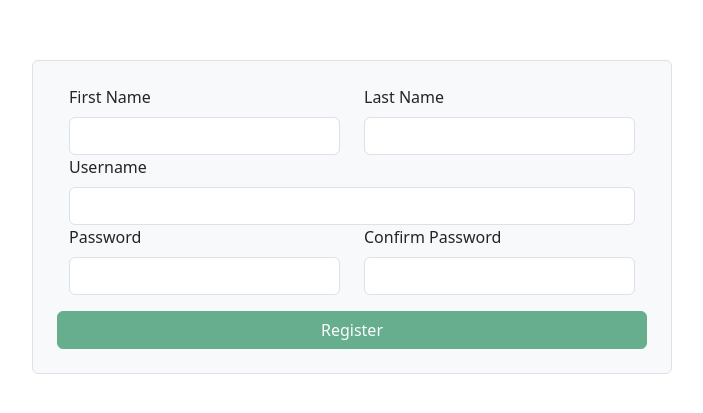
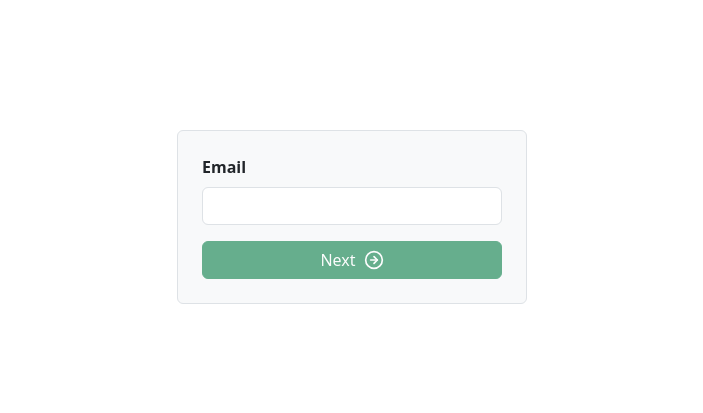
Before and after one commit to buildwithmo-dev/chat-frontend, a Next.js app: page /register in a window 1280 px wide. Shown: the part 183-596 px from the top of the page, without its empty margins (288-991 px from the left). Built offline with nearby package versions, Linux system fonts and the light colour scheme.

Commit message:
Initial commit

```diff
--- /dev/null
+++ b/src/app/components/SplashWrapper.js
@@ -0,0 +1,24 @@
+"use client";
+
+import { useState, useEffect } from "react";
+
+export default function SplashWrapper({ children }) {
+  const [loading, setLoading] = useState(true);
+
+  useEffect(() => {
+    const t = setTimeout(() => setLoading(false), 5000);
+    return () => clearTimeout(t);
+  }, []);
+
+  if (loading) {
+    return (
+      <div
+        className="d-flex align-items-center justify-content-center vh-100 bg-primary text-white"
+      >
+        My App Logo / Cover
+      </div>
+    );
+  }
+
+  return children;
+}
--- a/src/app/globals.css
+++ b/src/app/globals.css
@@ -75,3 +75,15 @@
   gap: 0.5rem;
   flex-wrap: nowrap;
 }
+
+/* globals.css */
+.fade-out {
+  animation: fadeOut 1s ease forwards;
+}
+
+@keyframes fadeOut {
+  to {
+    opacity: 0;
+    visibility: hidden;
+  }
+}
--- a/src/app/layout.js
+++ b/src/app/layout.js
@@ -1,7 +1,7 @@
 import { Geist, Geist_Mono } from "next/font/google";
 import "./globals.css";
-import 'bootstrap/dist/css/bootstrap.min.css';
-// import 'bootstrap/dist/js/bootstrap.bundle.min.js';
+import "bootstrap/dist/css/bootstrap.min.css";
+import SplashWrapper from "./components/SplashWrapper";
 
 const geistSans = Geist({
   variable: "--font-geist-sans",
@@ -16,31 +16,13 @@ const geistMono = Geist_Mono({
 export const metadata = {
   title: "ChatApp – Real-time Messaging",
   description: "Chat instantly with friends and groups. Secure and fast messaging app.",
-  openGraph: {
-    title: "ChatApp",
-    description: "Real-time chat with friends and groups.",
-    url: "https://yourdomain.com/",
-    type: "website",
-    images: [
-      {
-        url: "https://yourdomain.com/og-image.png",
-        width: 1200,
-        height: 630,
-        alt: "ChatApp Preview",
-      },
-    ],
-  },
-  icons: {
-    icon: "/favicon.ico",
-  },
 };
-
 
 export default function RootLayout({ children }) {
   return (
     <html lang="en">
       <body className={`${geistSans.variable} ${geistMono.variable}`}>
-        {children}
+        <SplashWrapper>{children}</SplashWrapper>
       </body>
     </html>
   );
--- a/src/app/register/page.js
+++ b/src/app/register/page.js
@@ -1,133 +1,225 @@
-'use client'
+'use client';
 import Head from "next/head";
-import { useState } from "react";
+import { useState, useRef } from "react";
 import axios from "axios";
+import { ArrowRightCircle, UserPlusIcon } from "lucide-react";
 import { useRouter } from "next/navigation";
 
 const Register = () => {
   const router = useRouter();
-  const [firstname, setFirstname] = useState('');
-  const [lastname, setLastname] = useState('');
-  const [username, setUsername] = useState('');
+  const fileInputRef = useRef(null);
+
+  const [step, setStep] = useState(1);
+  const [email, setEmail] = useState('');
   const [password, setPassword] = useState('');
   const [confirmPassword, setConfirmPassword] = useState('');
-  const [error, setError] = useState(false);
-  const [errorMessage, setErrorMessage] = useState('');
-  const [registered, setRegistered] = useState(false);
+  const [username, setUsername] = useState('');
+  const [bio, setBio] = useState('');
+  const [avatar, setAvatar] = useState(null);
+  const [avatarPreview, setAvatarPreview] = useState(null);
+
+  const [error, setError] = useState('');
+  const [loading, setLoading] = useState(false);
+
+  const handleNext = () => setStep(prev => prev + 1);
+  const handleBack = () => setStep(prev => prev - 1);
+
+  const handleFileChange = (e) => {
+    const file = e.target.files[0];
+    if (file) {
+      setAvatar(file);
+      setAvatarPreview(URL.createObjectURL(file));
+    }
+  };
 
   const handleSubmit = async (e) => {
     e.preventDefault();
 
     if (password !== confirmPassword) {
-      setError(true);
-      setErrorMessage("Passwords do not match.");
+      setError("Passwords do not match.");
       return;
     }
 
     try {
-        setRegistered(true);
-        const response = await axios.post('http://127.0.0.1:8000/users/register/', {
-            first_name: firstname,
-            last_name: lastname,
-            username,
-            password,
-        },
-        { withCredentials: true,}
-        );
-      if (response.status === 200 || response.status === 201) {
-        router.push('/chat');
+      setLoading(true);
+      setError('');
+
+      const formData = new FormData();
+      formData.append("email", email);
+      formData.append("password", password);
+      formData.append("username", username);
+      formData.append("bio", bio);
+      if (avatar) formData.append("avatar", avatar);
+
+      const res = await axios.post(
+        "http://127.0.0.1:8000/users/register/",
+        formData,
+        { withCredentials: true }
+      );
+
+      if (res.status === 200 || res.status === 201) {
+        router.push("/chat");
       }
-      setError(false);
     } catch (err) {
-      console.error("Axios error:", {
-        message: err.message,
-        code: err.code,
-        response: err.response,
-        data: err.response?.data,
-      });
-
-      setError(true);
-      setErrorMessage(
-        err.response?.data?.username?.[0] ||
+      setError(
+        err.response?.data?.email?.[0] ||
         err.response?.data?.password?.[0] ||
         "Registration failed. Try again."
       );
-    }
-    finally {
-      setRegistered(false);
+    } finally {
+      setLoading(false);
     }
   };
-
-  const isFormValid = firstname && lastname && username && password && confirmPassword;
 
   return (
     <>
       <Head>
         <title>Register</title>
       </Head>
+
       <div className="d-flex justify-content-center align-items-center vh-100">
-        <form className="row w-50 p-4 border rounded bg-light" onSubmit={handleSubmit}>
-          {error && <p className="btn btn-warning">{errorMessage}</p>}
+        <form
+          className="p-4 border rounded bg-light"
+          style={{ minWidth: "350px" }}
+          onSubmit={handleSubmit}
+        >
+          {error && <p className="alert alert-warning">{error}</p>}
 
-          <div className="col-sm-6">
-            <label className="form-label" htmlFor="firstname">First Name</label>
-            <input
-              type="text"
-              id="firstname"
-              className="form-control"
-              value={firstname}
-              onChange={(e) => setFirstname(e.target.value)}
-            />
-          </div>
+          {/* Step 1 */}
+          {step === 1 && (
+            <div>
+              <label className="form-label fw-bold">Email</label>
+              <input
+                type="email"
+                className="form-control mb-3"
+                value={email}
+                onChange={(e) => setEmail(e.target.value)}
+                required
+              />
+              <button
+                type="button"
+                className="btn btn-success w-100 d-flex align-items-center justify-content-center gap-2"
+                onClick={handleNext}
+                disabled={!email}
+              >
+                Next
+                <ArrowRightCircle size={20} />
+              </button>
+            </div>
+          )}
 
-          <div className="col-sm-6">
-            <label className="form-label" htmlFor="lastname">Last Name</label>
-            <input
-              type="text"
-              id="lastname"
-              className="form-control"
-              value={lastname}
-              onChange={(e) => setLastname(e.target.value)}
-            />
-          </div>
+          {/* Step 2 */}
+          {step === 2 && (
+            <div>
+              <label className="form-label fw-bold">Password</label>
+              <input
+                type="password"
+                className="form-control mb-3"
+                value={password}
+                onChange={(e) => setPassword(e.target.value)}
+                required
+              />
 
-          <div>
-            <label className="form-label" htmlFor="username">Username</label>
-            <input
-              type="text"
-              id="username"
-              className="form-control"
-              value={username}
-              onChange={(e) => setUsername(e.target.value)}
-            />
-          </div>
+              <label className="form-label fw-bold">Confirm Password</label>
+              <input
+                type="password"
+                className="form-control mb-3"
+                value={confirmPassword}
+                onChange={(e) => setConfirmPassword(e.target.value)}
+                required
+              />
 
-          <div className="col-sm-6">
-            <label className="form-label" htmlFor="password">Password</label>
-            <input
-              className="form-control"
-              type="password"
-              id="password"
-              value={password}
-              onChange={(e) => setPassword(e.target.value)}
-            />
-          </div>
+              <div className="d-flex justify-content-between">
+                <button type="button" className="btn btn-secondary" onClick={handleBack}>
+                  Back
+                </button>
+                <button
+                  type="button"
+                  className="btn btn-success d-flex align-items-center gap-2"
+                  onClick={handleNext}
+                  disabled={!password || !confirmPassword}
+                >
+                  Next
+                  <ArrowRightCircle size={20} />
+                </button>
+              </div>
+            </div>
+          )}
 
-          <div className="col-sm-6">
-            <label className="form-label" htmlFor="confirmPassword">Confirm Password</label>
-            <input
-              className="form-control"
-              type="password"
-              id="confirmPassword"
-              value={confirmPassword}
-              onChange={(e) => setConfirmPassword(e.target.value)}
-            />
-          </div>
+          {/* Step 3 */}
+          {step === 3 && (
+            <div>
+              <div className="d-flex">
+                <div
+                  onClick={() => fileInputRef.current?.click()}
+                  style={{
+                    display: "inline-flex",
+                    alignItems: "center",
+                    justifyContent: "center",
+                    width: "50px",
+                    height: "50px",
+                    backgroundColor: "#f0f0f0",
+                    borderRadius: "50%",
+                    cursor: "pointer",
+                    overflow: "hidden",
+                    marginTop: "10px",
+                    marginBottom: "10px",
+                    marginRight: "20px"
+                  }}
+                >
+                  {avatarPreview ? (
+                    <img
+                      src={avatarPreview}
+                      alt="Avatar Preview"
+                      style={{ width: "100%", height: "100%", objectFit: "cover" }}
+                    />
+                  ) : (
+                    <UserPlusIcon size={18} />
+                  )}
+                </div>
+                <input
+                  ref={fileInputRef}
+                  type="file"
+                  accept="image/*"
+                  style={{ display: "none" }}
+                  onChange={handleFileChange}
+                />
+                <div>
+                  {/* <label className="form-label fw-bold">Username</label> */}
+                  <input
+                    type="text"
+                    className="form-control mt-3"
+                    value={username}
+                    onChange={(e) => setUsername(e.target.value)}
+                    placeholder="Type your preferred username"
+                    required
+                  />
+                </div>
+              </div>
 
-          <button className="mt-3 px-2 btn btn-success" disabled={!isFormValid} type="submit">Register</button>
 
-          {registered && (
-            <p className="btn btn-info">Registering...</p>
+
+              <label className="form-label fw-bold">Bio</label>
+              <textarea
+                className="form-control mb-3"
+                rows={2}
+                value={bio}
+                onChange={(e) => setBio(e.target.value)}
+              />
+
+              <div className="d-flex justify-content-between">
+                <button type="button" className="btn btn-secondary" onClick={handleBack}>
+                  Back
+                </button>
+                <button
+                  type="submit"
+                  className="btn btn-success"
+                  disabled={loading}
+                >
+                  {loading ? "Registering..." : "Register"}
+                </button>
+              </div>
+            </div>
           )}
         </form>
       </div>
```
Also changed, not shown: src/app/page.js (+73 -68 lines), src/app/login/page.js (added).
